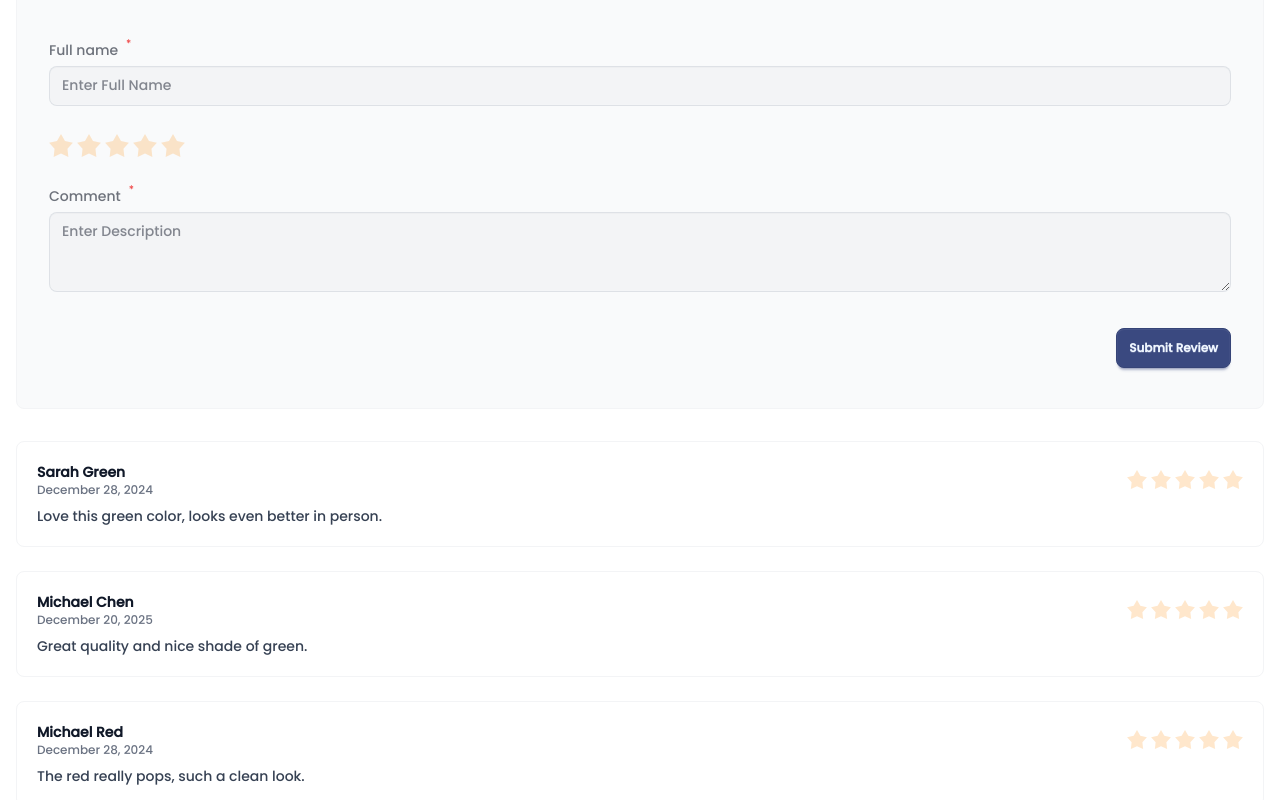
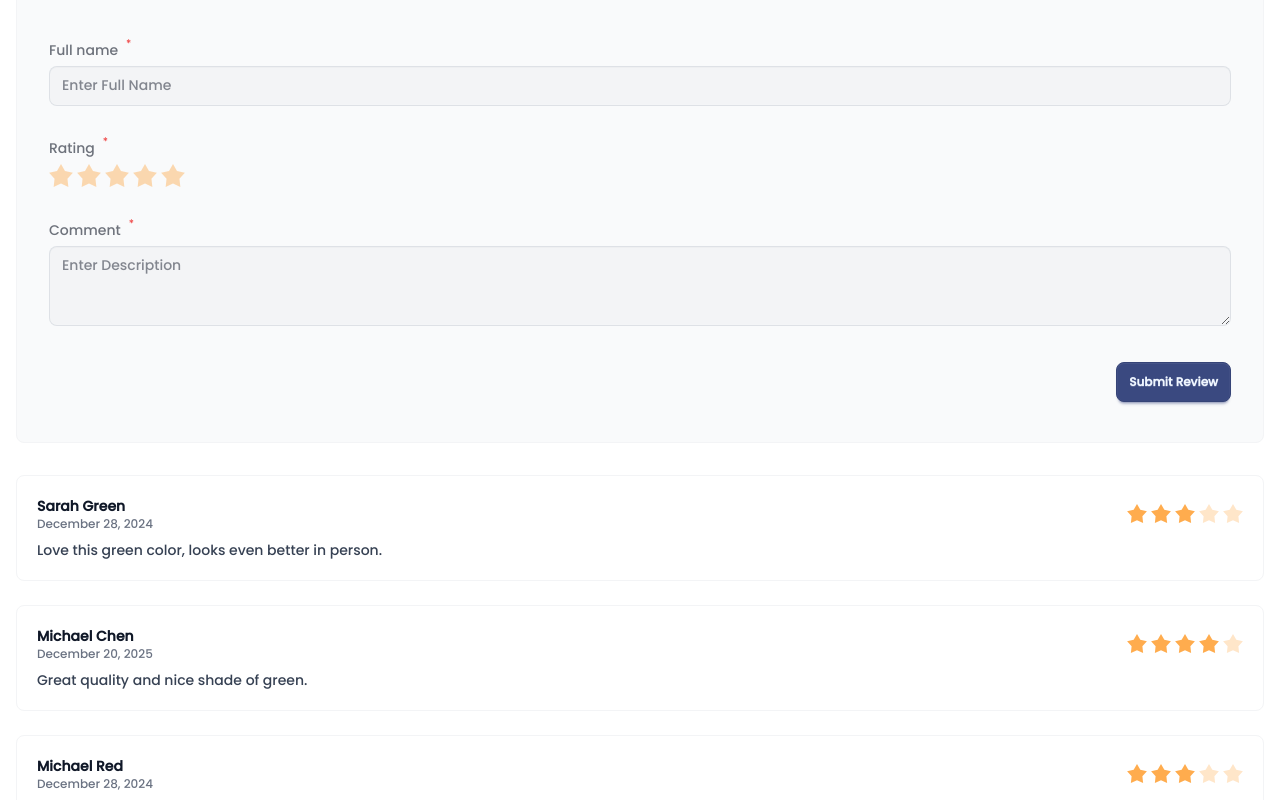
Before and after one commit to mandanaD/product-page, a Next.js app: page / in a window 1280 px wide. Shown: the part 920-1720 px from the top of the page. Built offline with nearby package versions, Linux system fonts and the light colour scheme.

Commit message:
feat: add handleSelect

```diff
--- a/src/components/ui/rate/Rate.tsx
+++ b/src/components/ui/rate/Rate.tsx
@@ -1,28 +1,23 @@
-import type {RateProps} from "./Rate.types.ts";
+import {Label} from "@/components/ui/fields/Label";
+import {useState} from "react";
+import {RateProps} from "@/components/ui/rate/Rate.types";
 import {cva} from "class-variance-authority";
+import {ErrorMessage} from "@/components/ui/fields/ErrorMessage";
 
 const Rate = ({
                   disabled = false,
                   size = "md",
                   className,
                   length = 5,
-                  shape = "starBold",
-                  value = 0,
+                  value,
+                  onChange,
+                  error,
+                  required = true,
+                  label = "",
                   ...props
-              }: RateProps) => {
+              }: RateProps & { value?: number; onChange?: (val: number) => void }) => {
     const classes = cva("", {
         variants: {
-            shape: {
-                squircle: "mask-squircle",
-                heart: "mask-heart",
-                hexagon: "mask-hexagon",
-                hexagon2: "mask-hexagon-2",
-                decagon: "mask-decagon",
-                pentagon: "mask-pentagon",
-                star: "mask-star",
-                starBold: "mask-star-2",
-                circle: "mask-circle",
-            },
             size: {
                 xs: "rating-xs",
                 sm: "rating-sm",
@@ -33,24 +28,39 @@ const Rate = ({
         },
     });
 
+    const [internal, setInternal] = useState(value ?? 0);
+    const activeValue = value ?? internal;
+
+    const handleSelect = (val: number) => {
+        if (disabled) return;
+        if (onChange) {
+            onChange(val);
+        } else {
+            setInternal(val);
+        }
+    };
+
     return (
-        <div
-            className={`rating space-x-1 ${classes({size})} ${className || ""}`}
-            {...props}
-        >
-            {Array.from({length}).map((_, i) => (
+        <fieldset className={`fieldset w-fit relative ${disabled ? "opacity-70" : ""}`}>
+            <Label required={required} text={label} />
+            <div className={`rating space-x-1 ${classes({ size })} ${className || ""}`} {...props}>
+                {Array.from({ length }).map((_, i) => (
                     <input
                         key={i}
                         type="radio"
                         name="rating"
-                    className={`${classes({shape})} mask bg-orange-400`}
+                        className={`${
+                            activeValue >= i + 1 ? "opacity-100" : "opacity-30"
+                        } bg-orange-400 mask-star-2 appearance-none mask transition-colors disabled:cursor-not-allowed`}
+                        onChange={() => handleSelect(i + 1)}
                         aria-label={`${i + 1} star`}
                         disabled={disabled}
-                    defaultChecked={i + 1 === value}
-                    readOnly={!disabled}
+                        checked={activeValue >= i + 1}
                     />
                 ))}
             </div>
+            <ErrorMessage text={error} />
+        </fieldset>
     );
 };
 
```
Lines whose indentation alone changed are shown as unchanged.
